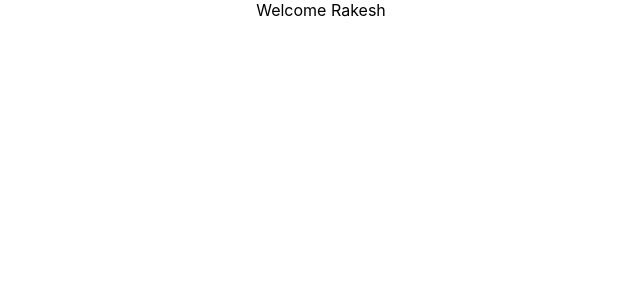
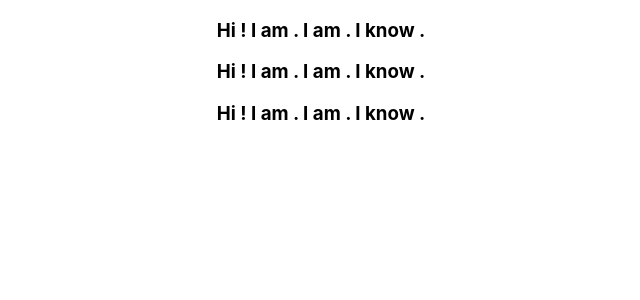
Before and after one commit to TheRakeshPurohit/ReactLearning, a React (Create React App) app: page / in a window 1280 px wide. Shown: the top 300 px of the page, without its empty margins (319-959 px from the left). Built offline with nearby package versions, Linux system fonts and the light colour scheme.

Commit message:
List Rendering

```diff
--- a/src/App.js
+++ b/src/App.js
@@ -9,12 +9,14 @@
 // import ClassClick from './components/ClassClick';
 // import EventBind from './components/EventBind';
 // import ParentComponent from './components/ParentComponent';
-import UserGreeting from './components/UserGreeting';
+// import UserGreeting from './components/UserGreeting';
+import NameList from './components/NameList';
 
 function App() {
   return (
     <div className="App">
-      <UserGreeting/>
+      <NameList />
+      {/* <UserGreeting/> */}
       {/* <ParentComponent /> */}
       {/* <FunctionClick />
       <ClassClick />
--- /dev/null
+++ b/src/components/NameList.js
@@ -0,0 +1,33 @@
+import React from 'react'
+import Person from './Person';
+
+function NameList() {
+    const names = ['Bruce', 'Clark', 'Diana', 'Stark'];
+
+    const persons = [
+        {
+          id: 1,
+          name: 'Bruce',
+          age: 30,
+          skill: 'React'
+        },
+        {
+          id: 2,
+          name: 'Clark',
+          age: 25,
+          skill: 'Angular'
+        },
+        {
+          id: 3,
+          name: 'Diana',
+          age: 28,
+          skill: 'Vue'
+        }
+      ]
+
+    const personsList = persons.map(person => <Person person={person}> </Person> )
+    const NameList = names.map(name =><h2>{name}</h2>)
+    return <div> { personsList } </div>
+}
+
+export default NameList
--- /dev/null
+++ b/src/components/Person.js
@@ -0,0 +1,13 @@
+import React from 'react'
+
+function Person(person) {
+    return (
+        <div>
+            <h3>
+                Hi ! I am {person.name}. I am {person.age}. I know {person.skill}.
+            </h3>
+        </div>
+    )
+}
+
+export default Person
```
